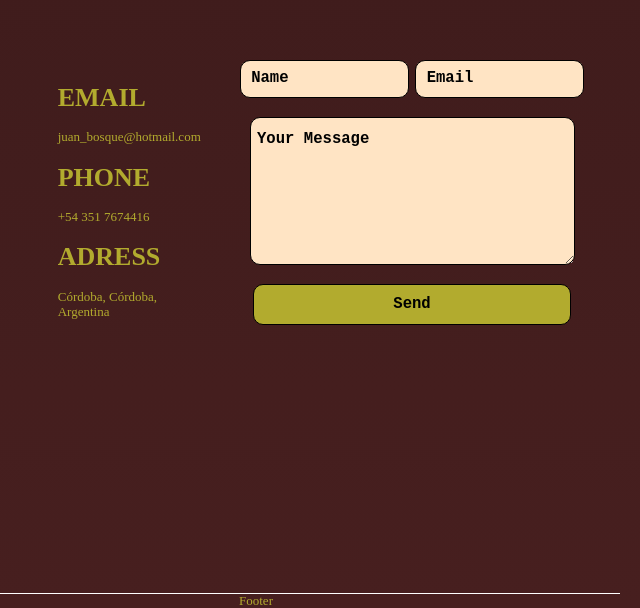
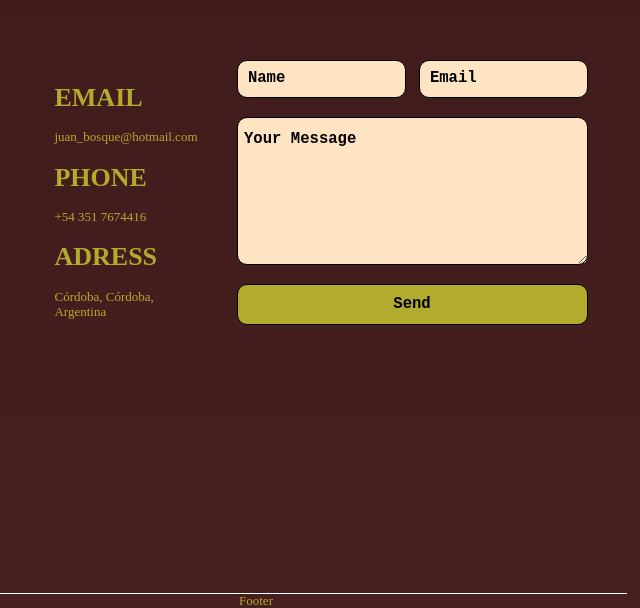
Before and after one commit to bosque-juan/portfolioreact, a React (Create React App) app: page / in a window 1280 px wide. Shown: the part 3485-4093 px from the top of the page, without its empty margins (384-1024 px from the left). Built offline with nearby package versions, Linux system fonts and the light colour scheme; a web font is replaced by a local one.

Commit message:
size input

```diff
--- a/src/presentational/Contact.module.css
+++ b/src/presentational/Contact.module.css
@@ -75,7 +75,7 @@ input {
 }
 .dataInput {
   display: flex;
-  gap: 0.5rem;
+  gap: 1rem;
 }
 .textArea {
   font-weight: bolder;
@@ -83,7 +83,7 @@ input {
   border-radius: 10px;
   background-color: bisque;
   padding: 1rem 0.5rem;
-  width: 25rem;
+  width: 27rem;
   border: black 1px solid;
 }
 .button {
@@ -93,7 +93,7 @@ input {
   border-radius: 10px;
   background-color: #b2ab2e;
   padding: 0.8rem;
-  width: 24.5rem;
+  width: 27rem;
   border: black 1px solid;
   font-family: "Courier New", Courier;
   cursor: grab;
```
